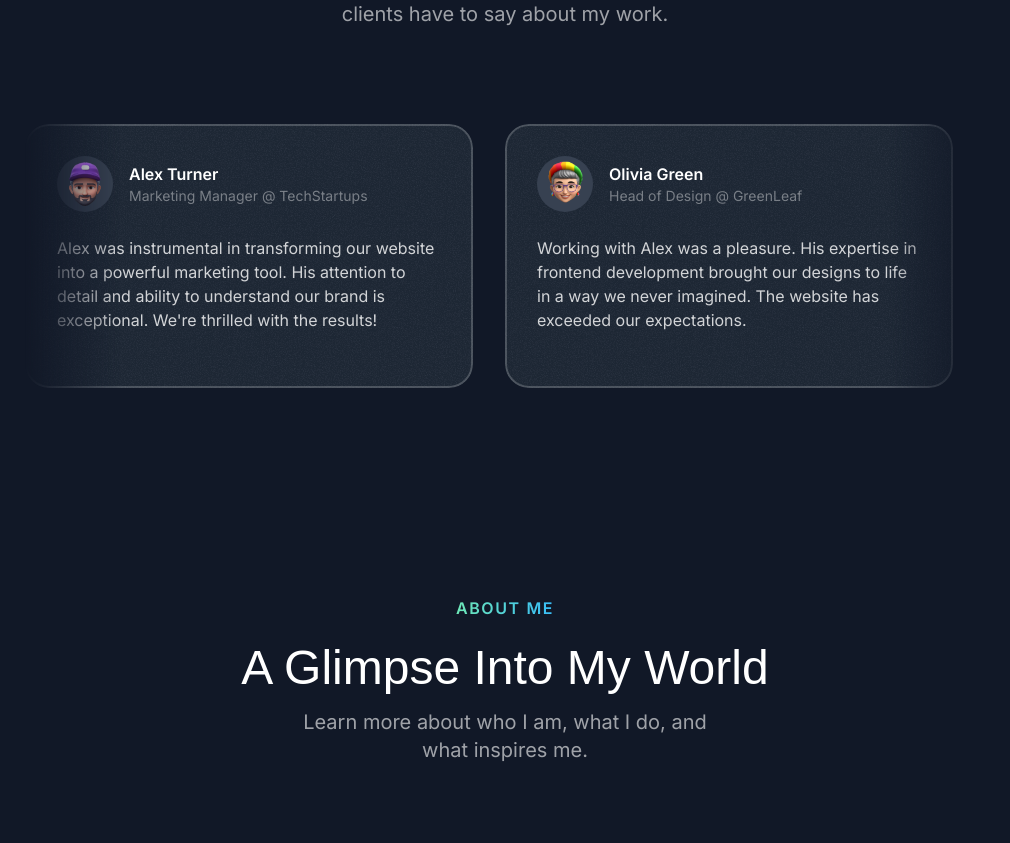
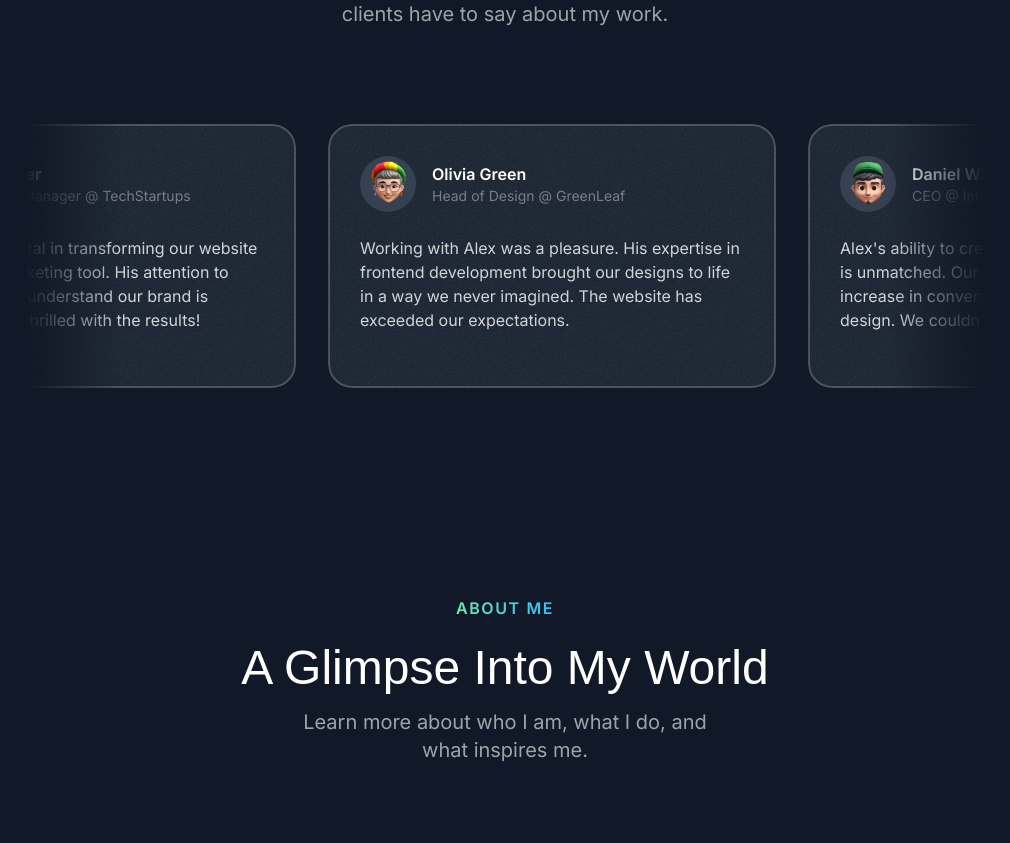
Before and after one commit to mwaraem/dashboard-project, a Next.js app: page / in a window 1280 px wide. Shown: the part 3432-4275 px from the top of the page, without its empty margins (135-1145 px from the left). Built offline with nearby package versions, Linux system fonts and the light colour scheme; a web font is replaced by a local one.

Commit message:
Added animations to testimonials

```diff
--- a/src/sections/Testimonials.tsx
+++ b/src/sections/Testimonials.tsx
@@ -7,6 +7,7 @@
 import Image from "next/image";
 import grainImage from "@/assets/images/grain.jpg";
 import { Card } from "@/components/Card";
+import { Fragment } from "react";
 
 const testimonials = [
   {
@@ -46,10 +47,13 @@
     <div className="py-16 lg:py-24">
       <div className="container">
         <SectionHeader eyebrow="What Clients Say about Me" title="Happy Clients" description="Don't just take my word for it. See what my clients have to say about my work." />
-        <div className="mt-16 lg:mt-24 flex overflow-x-clip [mask-image:linear-gradient(to_right,transparent,black_10%,black_90%,transparent)]">
-          <div className="flex gap-8 flex-none">
-            {testimonials.map(testimonials => (
-              <Card key={testimonials.name} className="max-w-xs md:max-w-md p-6 md:p-8">
+        <div className="mt-12 lg:mt-20 flex overflow-x-clip [mask-image:linear-gradient(to_right,transparent,black_10%,black_90%,transparent)] py-4 -my-4">
+          <div className="flex gap-8 flex-none animate-move-left [animation-duration:90s] hover:[animation-play-state:paused]">
+            {[...new Array(2)].fill(0).map((_, index) => (
+              <Fragment key={index}>
+                {
+                  testimonials.map(testimonials => (
+                    <Card key={testimonials.name} className="max-w-xs md:max-w-md p-6 md:p-8 hover:-rotate-3 transition duration-300">
                       <div className="flex gap-4 items-center">
                         <div className="size-14 bg-gray-700 inline-flex items-center justiify-center rounded-full flex-shrink-0">
                           <Image src={testimonials.avatar} alt={testimonials.name} className="max-h-full" />
@@ -62,7 +66,11 @@
                       </div>
                       <p className="mt-4 md:mt-6 text-sm md:text-base text-white/80">{testimonials.text}</p>
                     </Card>
+                  ))
+                }
+              </Fragment>
             ))}
+
           </div>
         </div>
       </div>
```
Lines whose indentation alone changed are shown as unchanged.
